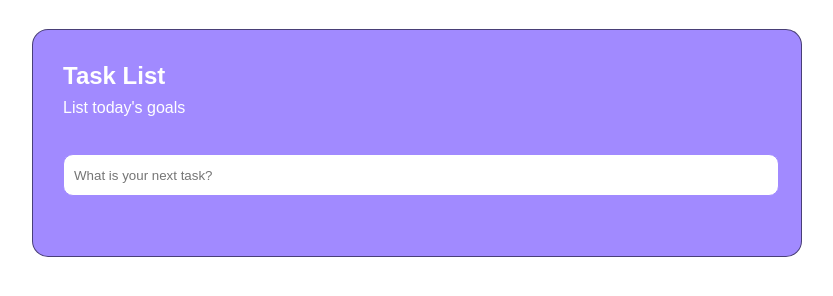
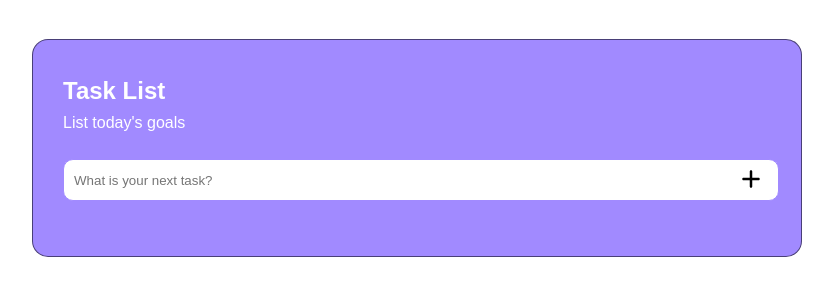
Before and after one commit to ankugargdev619/todo-cohort, a plain HTML site: page index.html in a window 1280 px wide. Shown: the whole page, without its empty margins (223-1056 px from the left). Drawn offline with Linux system fonts and the light colour scheme.

Commit message:
Add files via upload

```diff
--- a/index.html
+++ b/index.html
@@ -8,13 +8,17 @@
 </head>
 <body>
     <div class="main-container">
+        <div class="fixed-wrapper">
             <div class="title">
                 <h2>Task List</h2>
                 <p>List today's goals</p>
             </div>
             <div class="add-todo">
                 <input id="new-todo-input" type="text" placeholder="What is your next task?">
-            <button id="addButton" onclick="addToDo()"></button>
+                <button id="addButton" onclick="addToDo()">
+
+                </button>
+            </div>
         </div>
 
 
--- a/script.js
+++ b/script.js
@@ -15,7 +15,7 @@ input.addEventListener("keyup",(event)=>{
 })
 
 
-
+// This function will add new to do
 function addToDo(){
     const item = document.getElementById("new-todo-input");
     if(item.value != ""){
@@ -74,6 +74,9 @@ function deleteToDo(count){
 
 function editToDo(count){
     let target = document.querySelectorAll('.todo-name')[count];
+    let targetEditBtn = document.querySelectorAll('.edit-button')[count];
+    targetEditBtn.setAttribute("onClick","");
+    targetEditBtn.innerHTML = "";
     let targetVal = target.innerText;
 
     let targetInput = document.createElement("input");
--- a/styles.css
+++ b/styles.css
@@ -12,11 +12,24 @@
 
 .main-container {
     padding: 30px;
-    margin: 30px 20vw;
+    margin: 5vh 20vw;
     border-radius: 15px;
     background-color: var(--main-color);
     box-sizing: border-box;
     box-shadow: 0 0 0 1px var(--border-color);
+    max-height: 90vh;
+    overflow-y: scroll;
+}
+
+.fixed-wrapper {
+    background-color: var(--main-color);
+    position: sticky;
+    top: 0;
+    padding : 5px 0
+}
+
+::-webkit-scrollbar{
+    width: 5px;
 }
 
 .title{
@@ -26,7 +39,7 @@
 
 .add-todo{
     position: relative;
-    margin : 30px 0px;
+    margin : 20px 0px;
 }
 
 #new-todo-input {
```
Also changed, not shown: assets/add.svg (added). Lines whose indentation alone changed are shown as unchanged.
